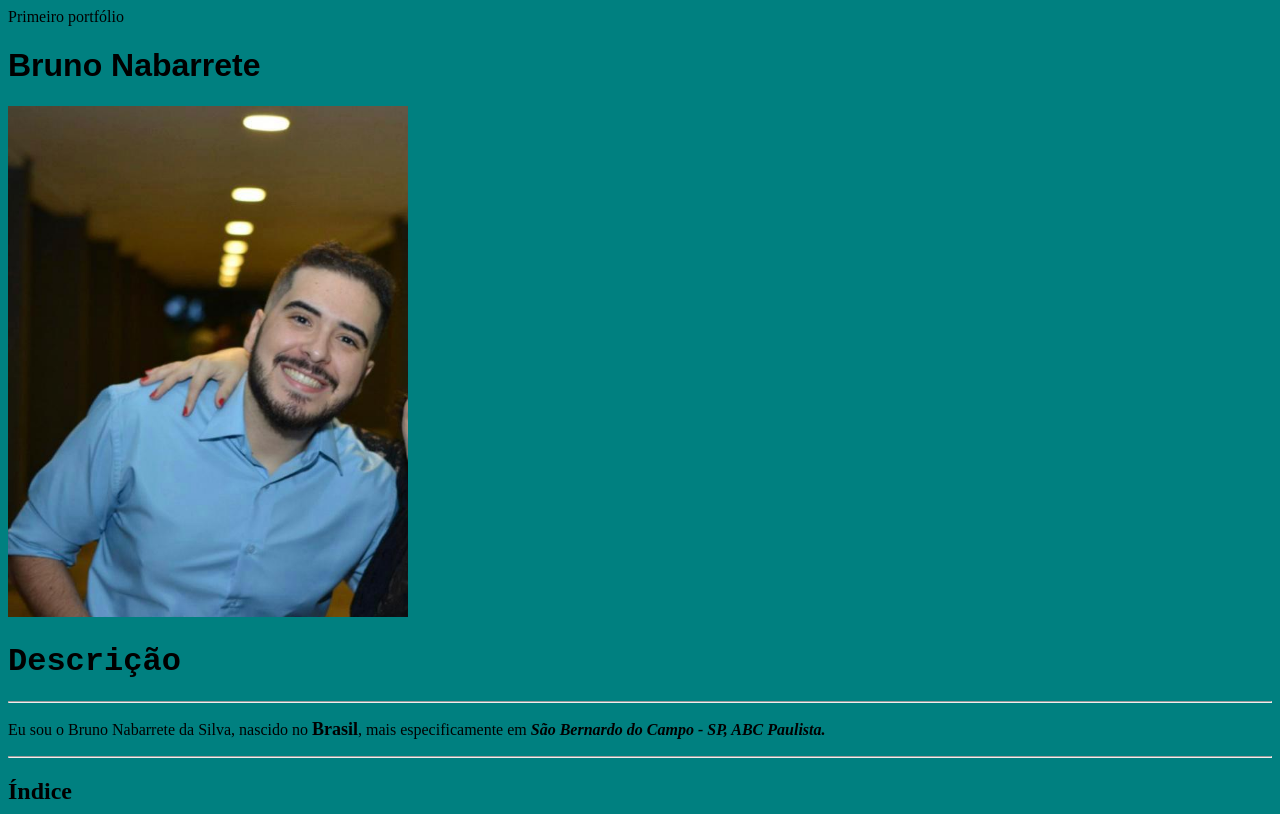
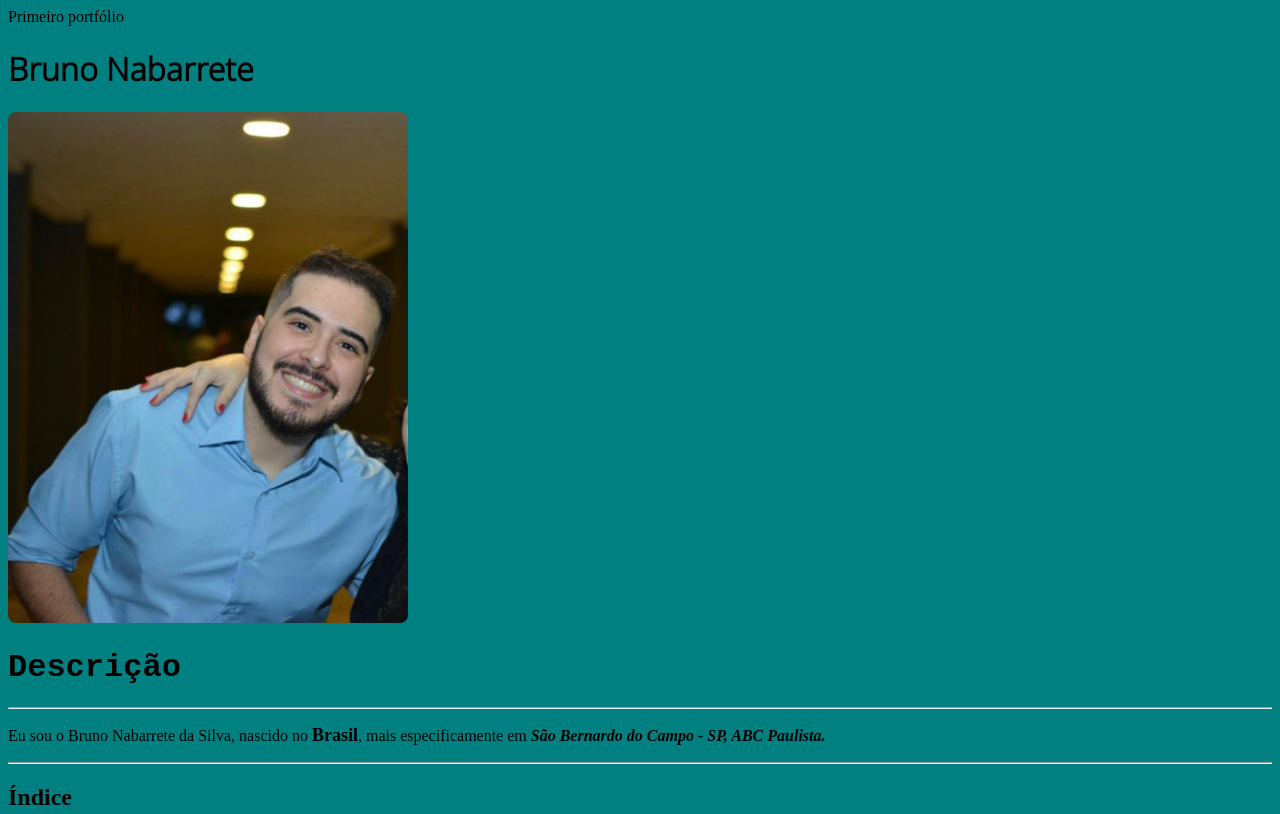
Before and after one commit to BrunoNabarrete/portfolio-web, a plain HTML site: page index.html in a window 1280 px wide. Shown: the top 814 px of the page. Drawn offline with Linux system fonts and the light colour scheme.

Commit message:
alterado fonte e estilo de imagem

```diff
--- a/index.html
+++ b/index.html
@@ -3,30 +3,44 @@
 <head>
     <meta charset="UTF-8"
     <title>Primeiro portfólio</title>
+    <link rel="preconnect" href="https://fonts.googleapis.com">
+    <link rel="preconnect" href="https://fonts.gstatic.com" crossorigin>
+    <link href="https://fonts.googleapis.com/css2?family=Noto+Sans:wght@300&display=swap" rel="stylesheet">
     <style>
         #name {
-            font-family: Arial, Helvetica, sans-serif;
+            font-family: 'Noto Sans', sans-serif;
+        }
 
-        }
         h1{
             font-family: 'Courier New', Courier, monospace;
         }
+
         body {
             background-color: teal;
         }
+
         #país {
             font-size: 18px;
         }
+
         #cidade {
             font-style: oblique;
 
         }
+
         .listasite {
             font-size: 18px;
         }
+
         .listasoft {
             font-size: 14px;
         }
+
+        #Foto1 {
+            border-radius: 8px ;
+
+        }
+
 
     </style>
 </head>
```
